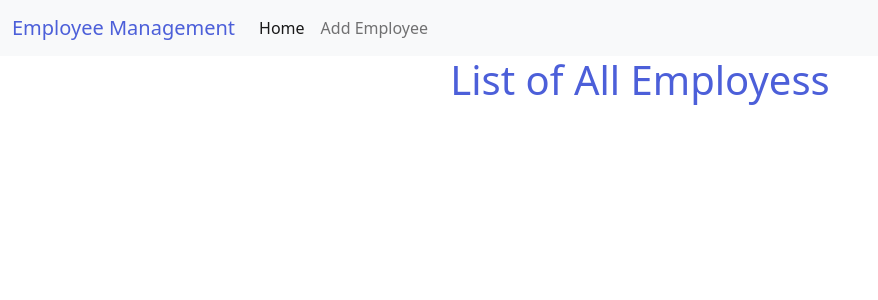
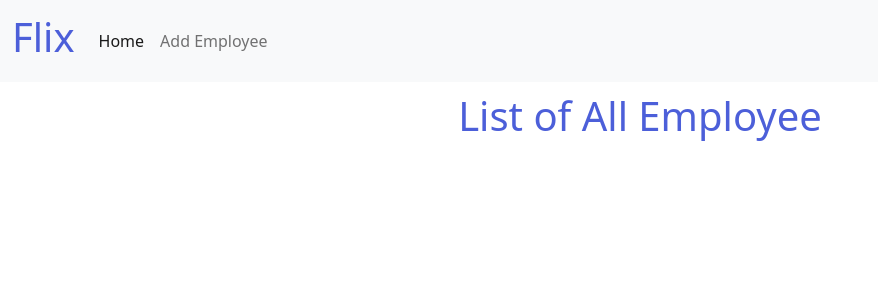
Before and after one commit to dhruv861/My-Projects, a Django app: template empmanage/templates/empmanage/home.html in a window 1280 px wide. Shown: the top 300 px of the page, without its empty margins (0-878 px from the left). Run offline with Django 3.2, Linux system fonts and the light colour scheme; the template is opened without the code that fills it, so the values that code supplies are empty.

Commit message:
responsive

```diff
--- a/empmanage/templates/empmanage/home.html
+++ b/empmanage/templates/empmanage/home.html
@@ -19,10 +19,10 @@
   </head>
   {% include 'empmanage/navbar.html' %}
   <body>
-    <center><h1 style="color:#4c5fd9;"> List of All Employess</h1></center>
+    <center><h1 style="color:#4c5fd9;padding-top: 10px;"> List of All Employee</h1></center>
     {% for e in emps %}
     <div style="width: 90%;  margin: 40px auto;">
-      <div class="card" style="box-shadow:8px 8px 5px rgb(40 107 206 / 23%);width: fit-content;">
+      <div class="card" style="box-shadow:8px 8px 5px rgb(40 107 206 / 23%);">
 
           <b><h5 class="card-header" style="color:#4c5fd9;">{{e.name}}  ({{e.emp_id}})</h5></b>
           <div class="card-body">
@@ -34,13 +34,13 @@
               </div>
               <div class="icon" style="display:flex;">
                   <span class="material-symbols-outlined">
-                      currency_rupee
+                      Domain
                   </span>
                   <h5 class="card-title" style="padding-left:10px;color:#00000099;">{{e.department}}</h5>
               </div>
               <div class="icon" style="display:flex;" >
                   <span class="material-symbols-outlined">
-                      schedule
+                      location_on
                   </span>
                   <h5 class="card-title" style="padding-left:10px;color:#00000099;">{{e.address}}</h5>
               </div>
--- a/empmanage/templates/empmanage/navbar.html
+++ b/empmanage/templates/empmanage/navbar.html
@@ -10,7 +10,7 @@
   <body>
     <nav class="navbar navbar-expand-lg bg-light">
       <div class="container-fluid">
-        <a class="navbar-brand" href="{% url 'emphome' %}" style="color:#4c5fd9;">Employee Management</a>
+        <a class="navbar-brand" href="{% url 'emphome' %}" style="color:#4c5fd9;"><h1>Flix</h1></a>
         <button class="navbar-toggler" type="button" data-bs-toggle="collapse" data-bs-target="#navbarSupportedContent" aria-controls="navbarSupportedContent" aria-expanded="false" aria-label="Toggle navigation">
           <span class="navbar-toggler-icon"></span>
         </button>
```
